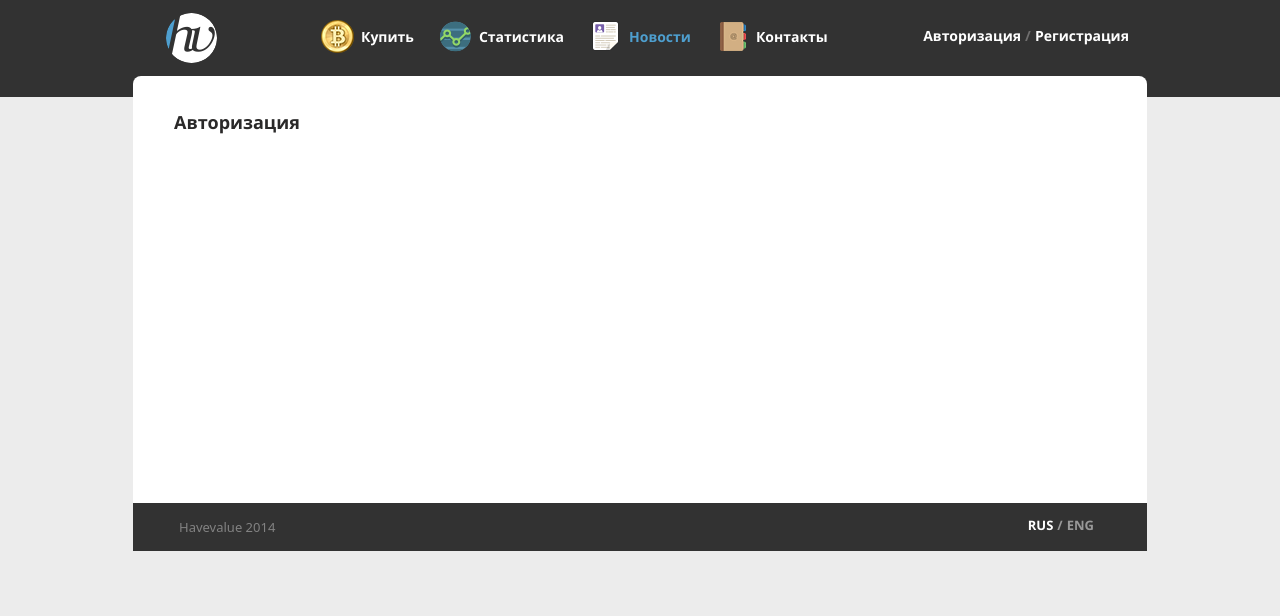
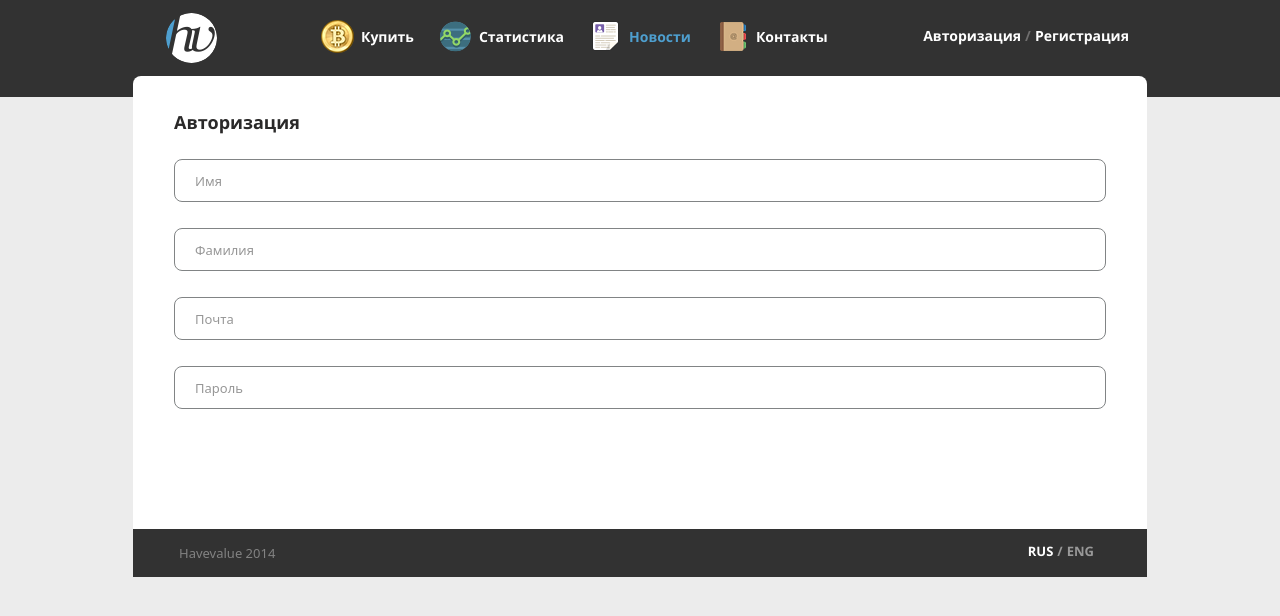
Before and after one commit to Cypher-kun/havevalue, a plain HTML site: page signup.html in a window 1280 px wide. Drawn offline with Linux system fonts and the light colour scheme; a web font is replaced by a local one.

Commit message:
Drafted Signup page

```diff
--- a/css/_style.css
+++ b/css/_style.css
@@ -6,6 +6,7 @@
 @import url(icon.css);
 @import url(button.css);
 @import url(field.css);
+@import url(form.css);
 @import url(link.css);
 @import url(time.css);
 @import url(title.css);
@@ -25,6 +26,7 @@
 @import url(article.css);
 @import url(feed.css);
 @import url(body-head.css);
+@import url(signup.css);
 @import url(sidebar.css);
 /*@import url(content.css);*/
 @import url(header.css);
--- a/css/field.css
+++ b/css/field.css
@@ -1,43 +1,29 @@
 .field {
+
+}
+
+    .field__input {
+        outline: none;
         -webkit-box-sizing: border-box;
                 box-sizing: border-box;
         display: inline-block;
         vertical-align: middle;
-    height: 26px;
-    width: 110px;
-    padding: 0 9px;
-    border: 1px solid #c3c3c3;
-    border-radius: 2px;
-    font-size: 12px;
+        width: 100%;
+        height: 43px;
+        padding: 0 20px;
+        border: 1px solid #818485;
+        border-radius: 8px;
+        font-size: 13px;
         color: #333;
     }
-
-textarea.field {
+/*
+    textarea.field__input {
         padding-top: 6px;
         padding-bottom: 6px;
         height: 60px;
         resize: vertical;
     }
-
-.field::-webkit-input-placeholder { color: #b3b3b3; }
-.field::-moz-placeholder { color: #b3b3b3; }
-.field:-ms-input-placeholder { color: #b3b3b3; }
-
-.field:hover::-webkit-input-placeholder { color: #7e7e7e; }
-.field:hover::-moz-placeholder { color: #7e7e7e; }
-.field:hover:-ms-input-placeholder { color: #7e7e7e; }
-
-.field:focus::-webkit-input-placeholder { color: #7e7e7e; }
-.field:focus::-moz-placeholder { color: #7e7e7e; }
-.field:focus:-ms-input-placeholder { color: #7e7e7e; }
-
-
-
-.field_wide {
-    width: 200px;
-}
-
-
-.field_narrow {
-    width: 50px;
-}
+*/
+    .field__input::-webkit-input-placeholder { color: #979797; }
+    .field__input::-moz-placeholder { color: #979797; }
+    .field__input:-ms-input-placeholder { color: #979797; }
--- /dev/null
+++ b/css/form.css
@@ -0,0 +1,15 @@
+.form {
+
+}
+    .form__row {
+        margin: 26px 0 0;
+    }
+
+    .form__row_centered-field {
+        width: 359px;
+        margin: 0 auto;
+    }
+
+    .form__row:first-child {
+        margin-top: 0;
+    }
--- /dev/null
+++ b/css/signup.css
@@ -0,0 +1,6 @@
+.signup {
+
+}
+    .signup__form {
+
+    }
--- a/signup.html
+++ b/signup.html
@@ -146,7 +146,38 @@
 
                         <div class="body__content">
 
+                            <div class="signup">
+                                <div class="signup__form">
+                                    <form class="form">
+                                        <div class="form__row form__row__centered-field">
+                                            <div class="field">
+                                                <input class="field__input" type="text" placeholder="Имя">
+                                            </div>
+                                        </div>
+                                        <div class="form__row form__row__centered-field">
+                                            <div class="field">
+                                                <input class="field__input" type="text" placeholder="Фамилия">
+                                            </div>
+                                        </div>
+                                        <div class="form__row form__row__centered-field">
+                                            <div class="field">
+                                                <input class="field__input" type="email" placeholder="Почта">
+                                            </div>
+                                        </div>
+                                        <div class="form__row form__row__centered-field">
+                                            <div class="field">
+                                                <input class="field__input" type="password" placeholder="Пароль">
+                                            </div>
+                                        </div>
+                                        <div class="form__row form__row_rules">
 
+                                        </div>
+                                        <div class="form__row form__row_submit">
+
+                                        </div>
+                                    </form>
+                                </div>
+                            </div>
 
                         </div>
 
```
Lines whose indentation alone changed are shown as unchanged.
